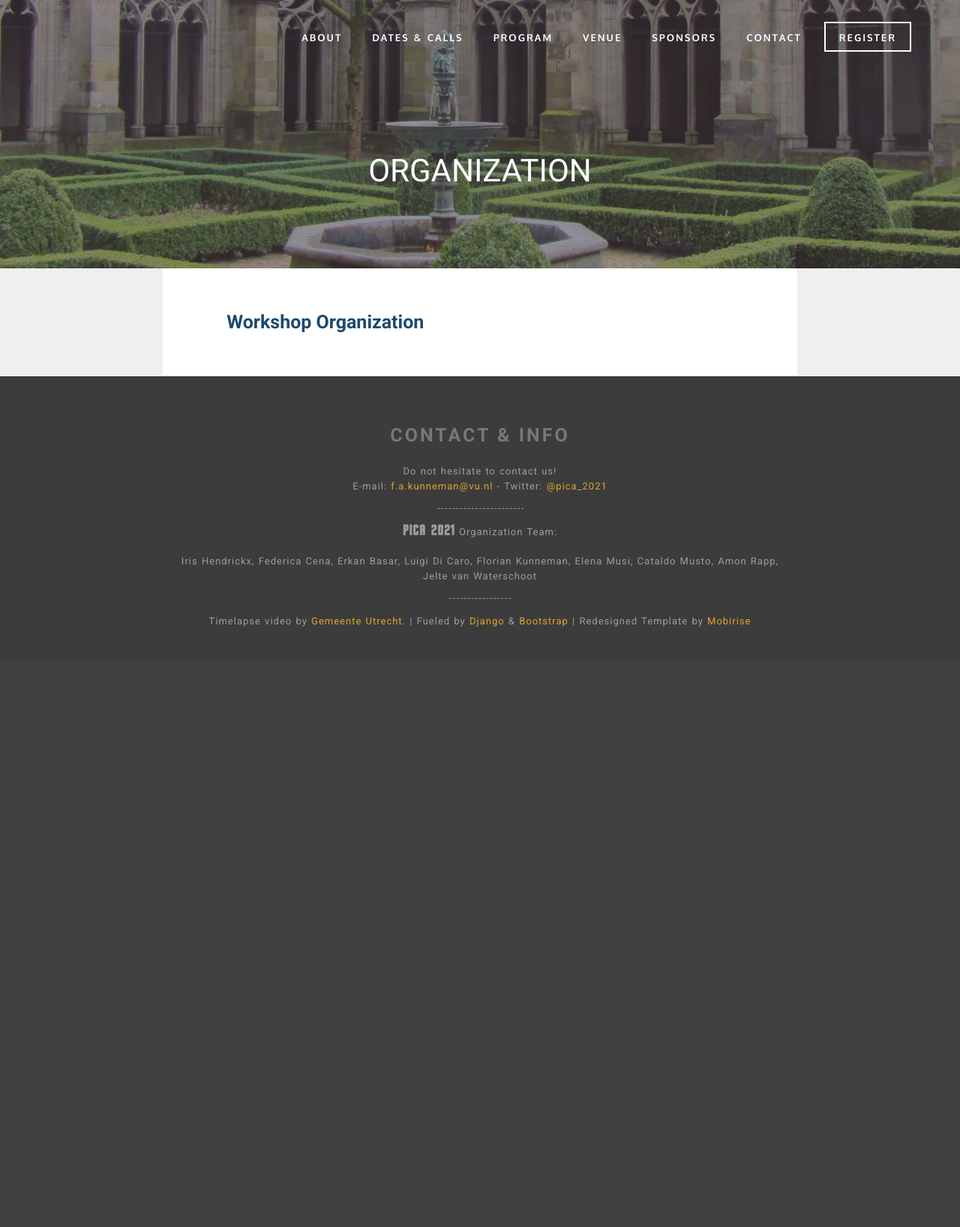
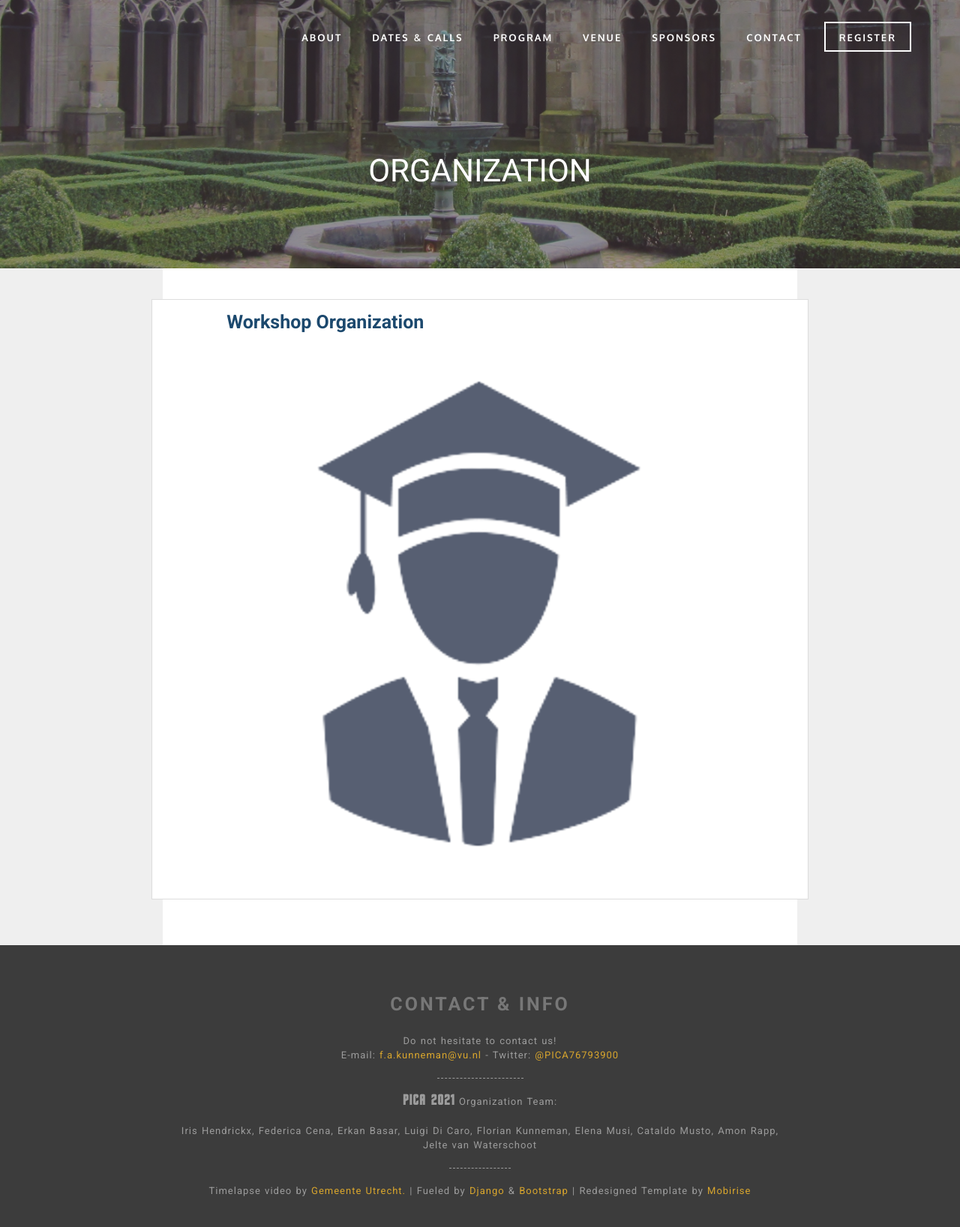
Before and after one commit to ErkanBasar/CLIN28-website, a Django app: page /organization in a window 1280 px wide. Shown: the whole page at 75% size. Before the commit the page ends 836 px from the top, so only its background shows below. Run offline with Django 3.2, Linux system fonts and the light colour scheme; some libraries are stand-ins or nearby versions; some web fonts are replaced.

Commit message:
Added the PICA twitter account and embedded timeline

```diff
--- a/templates/base.html
+++ b/templates/base.html
@@ -51,13 +51,13 @@
                       <a href="{% url 'photos' %}">PHOTOS</a>
                     </div>
                 </li> -->
-                <li class="mbr-navbar__item dropdown-item">
+                <li class="mbr-navbar__item">
                     <a class="btn text-white" href="{% url 'calls' %}">DATES &amp; CALLS</a>
                 </li>
                 <li class="mbr-navbar__item">
                   <a class="btn text-white" href="{% url 'home' %}#program">PROGRAM</a>
                 </li>
-                <li class="mbr-navbar__item dropdown-item">
+                <li class="mbr-navbar__item">
                     <a class="btn text-white" href="{% url 'home' %}#venue">VENUE</a>
                 </li>
                 <!-- <li class="mbr-navbar__item">
@@ -115,7 +115,7 @@
     </div>
     <div class="mbr-footer mbr-footer--wysiwyg row" style="padding: 0px;">
       <div class="col-sm-12 text-center">
-        <p class="mbr-footer__copyright">Do not hesitate to contact us! <br>E-mail: <a href="mailto:f.a.kunneman@vu.nl"  target="_blank">f.a.kunneman@vu.nl</a> - Twitter: <a href="https://twitter.com/pica_2021"  target="_blank">@pica_2021</a></p><hr>
+        <p class="mbr-footer__copyright">Do not hesitate to contact us! <br>E-mail: <a href="mailto:f.a.kunneman@vu.nl"  target="_blank">f.a.kunneman@vu.nl</a> - Twitter: <a href="https://twitter.com/PICA76793900"  target="_blank">@PICA76793900</a></p><hr>
         </div>
       </div>
     </div>
--- a/templates/home.html
+++ b/templates/home.html
@@ -56,14 +56,12 @@
       </div>
       <div class="col-sm-1"></div>
       <div class="col-sm-5">
-        <a class="twitter-timeline" data-lang="en" data-width="1000" data-height="500" href="https://twitter.com/pica_2021?ref_src=twsrc%5Etfw">Tweets by pica_2021 will be displayed here soon.</a>
+        <a class="twitter-timeline" data-lang="en" data-width="1000" data-height="500" href="https://twitter.com/PICA76793900?ref_src=twsrc%5Etfw">Tweets by PICA76793900 will be displayed here soon.</a>
         <script async src="https://platform.twitter.com/widgets.js" charset="utf-8"></script>
       </div>
     </div>
   </div>
 </section>
-
-<!-- PROGRAM -->
 
 <section class="mbr-box mbr-section mbr-section--relative mbr-section--bg-adapted mbr-parallax-background" id="program" >
     <div class="mbr-overlay" style="opacity: 0.8 ; background-color: #efefef;"></div>
@@ -82,7 +80,6 @@
         </div>
     </div>
 </section>
-
 
 <section class="mbr-box mbr-section mbr-section--relative mbr-section--fixed-size mbr-section--full-height mbr-section--bg-adapted mbr-parallax-background" id="venue" style="background-image: url({% static 'images/utrecht.jpg' %}); height:100%;">
     <div class="mbr-overlay" style="opacity: 0.8 ; background-color: #e7e7e7;"></div>
--- a/templates/organization.html
+++ b/templates/organization.html
@@ -15,6 +15,16 @@
 
             <div class="col-sm-10 col-sm-offset-1">
               <h4 class="blue">Workshop Organization</h4>
+            </div>
+
+            <div class="row">
+              <div class="thumbnail" style="float: unset; width: 100%;">
+                <div class="image row" data-toggle="tooltip" data-placement="bottom" title="NWO: Nederlandse Organisatie voor Wetenschappelijk Onderzoek">
+                  <a href="http://www.nwo.nl/"  target="_blank">
+                    <img src="{% static 'images/keynote-dummy.png'%}">
+                   </a>
+                </div>
+              </div>
             </div>
 
           </div>
```
